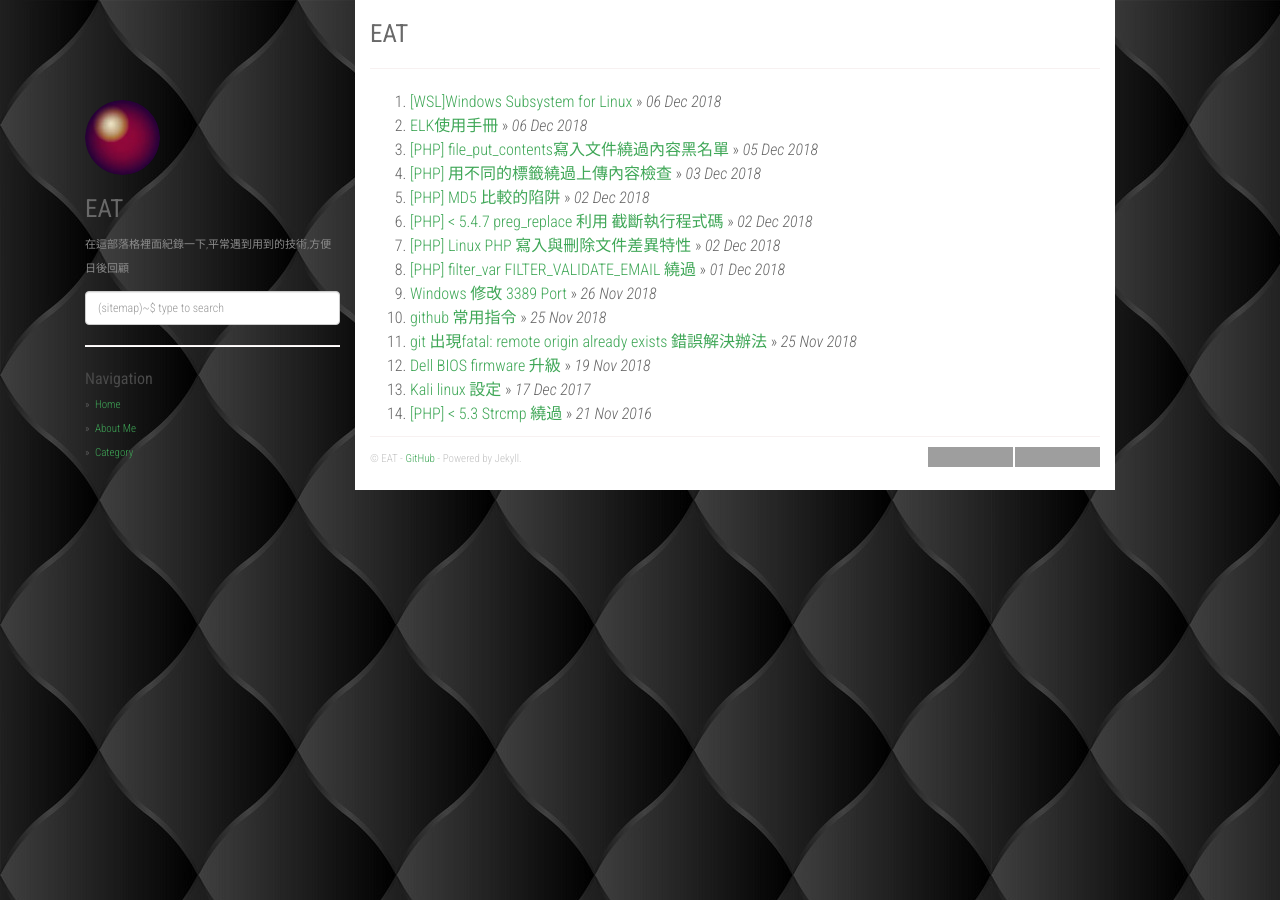
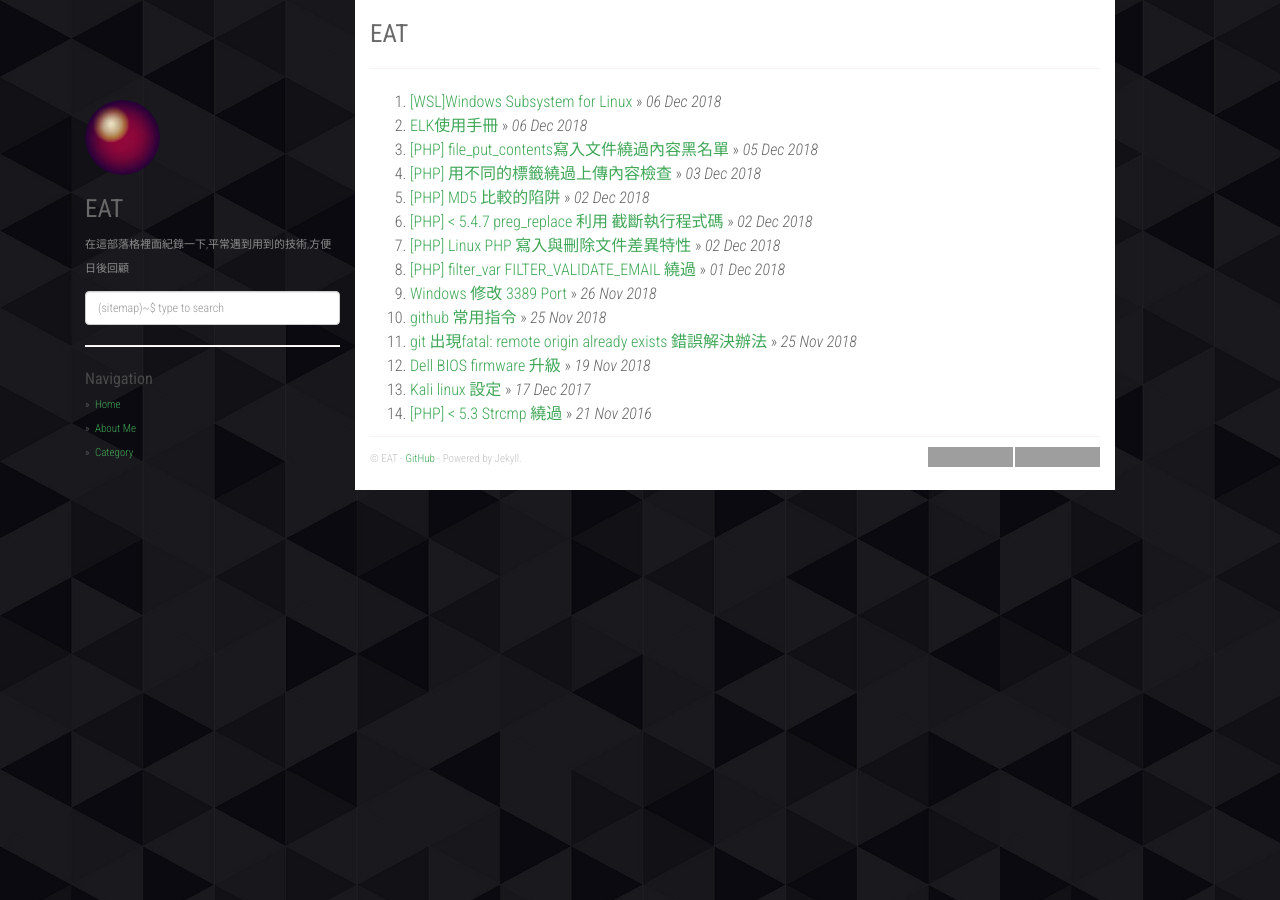
Before and after one commit to dyeat/dyeat.github.io, a Jekyll site: the page built from index.html, in a window 1280 px wide. Built offline with Jekyll 4.4.1, drawn with Linux system fonts in a browser that asks for light colours; nearby versions of some CDN libraries; the list of posts is cut into pages by our own code; grey boxes are pictures that could not be loaded.

Commit message:
Update main.css

```diff
--- a/static/css/main.css
+++ b/static/css/main.css
@@ -1,6 +1,6 @@
 body {
   font-family: "Roboto Condensed", Arial, sans-serif;
-  background: url("/static/img/bg.jpg");
+  background: url("/static/img/background.jpg");
   line-height: 1.5em;
   font-weight: 300;
   font-size: 16px;
```
